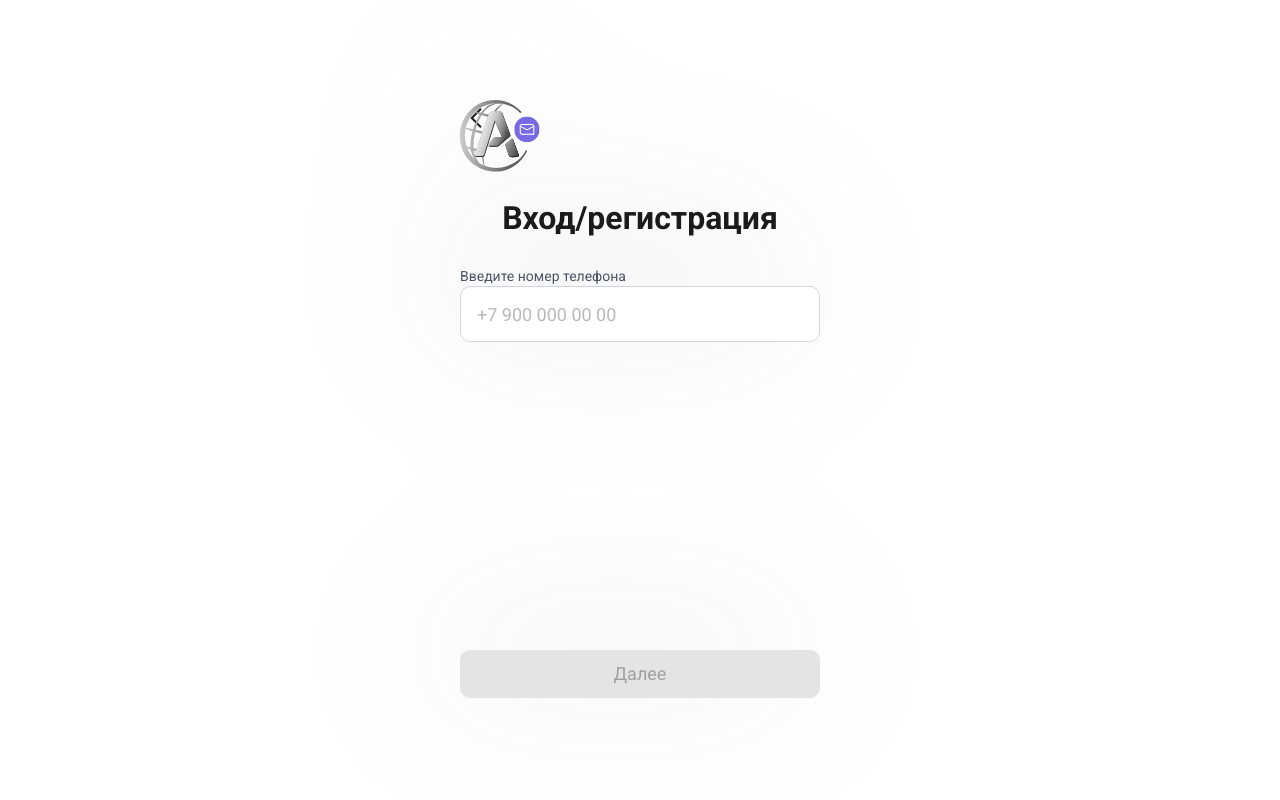
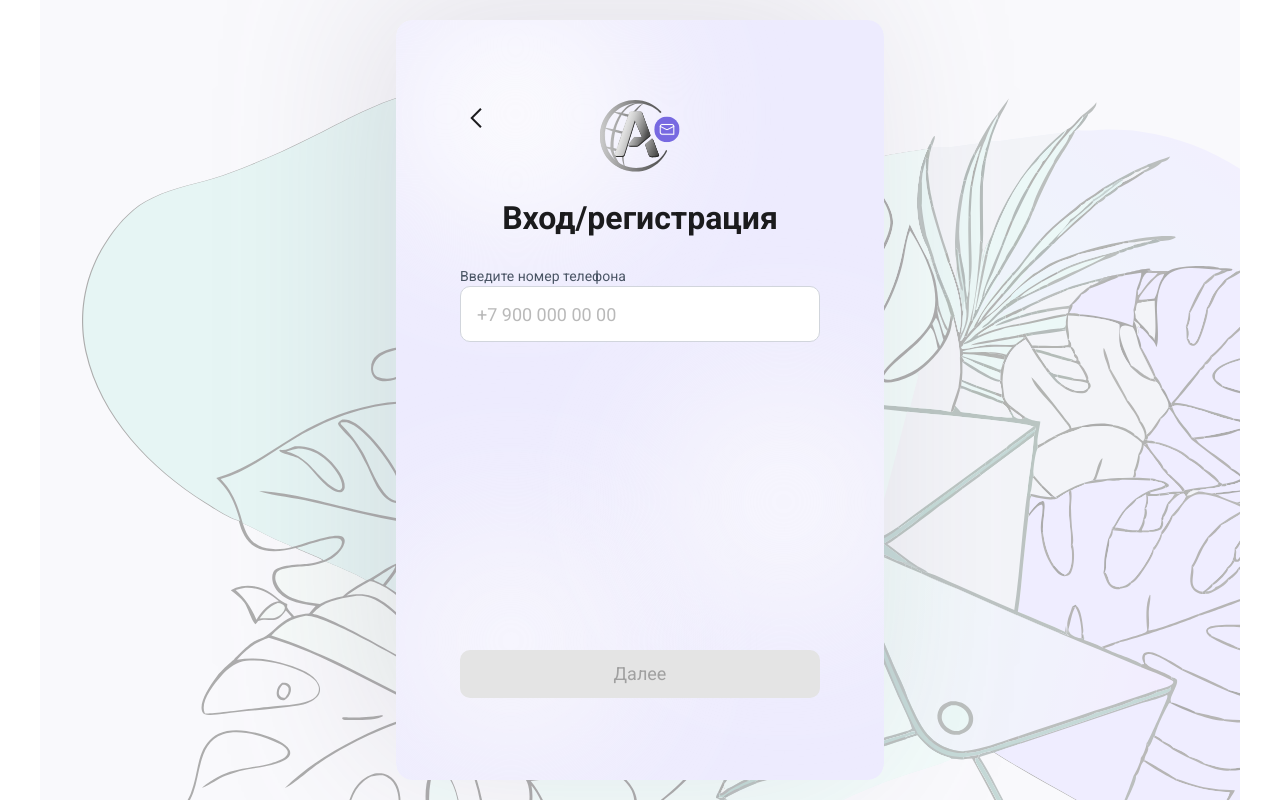
Before and after one commit to Fixer201/chat-frontend-4, a Next.js app: page /auth/register in a window 1280 px wide. Built offline with nearby package versions, Linux system fonts and the light colour scheme.

Commit message:
feat(adaptiv)

```diff
--- a/src/modules/auth/components/LoginForm.tsx
+++ b/src/modules/auth/components/LoginForm.tsx
@@ -1,3 +1,4 @@
+/* eslint-disable better-tailwindcss/no-unregistered-classes */
 /* eslint-disable better-tailwindcss/enforce-consistent-line-wrapping */
 
 'use client'
@@ -284,13 +285,8 @@ export default function LoginForm() {
         console.log('Личные данные:', data)
         setLoading(true)
         setError('')
-        // const csrfToken = document.cookie
-        //     .split('; ')
-        //     .find((row) => row.startsWith('csrftoken='))
-        //     ?.split('=')[1]
-        const accessToken =
-            // localStorage.getItem('access_token')
-            Cookies.get('access_token')
+
+        const accessToken = Cookies.get('access_token')
         const apiKey = process.env.NEXT_PUBLIC_API_KEY
         const url = apiKey
             ? `https://api.test.chat.ktsf.ru/api/v1/auth/messenger/profile/?api_key=${apiKey}`
@@ -392,17 +388,30 @@ export default function LoginForm() {
                     className={`
                       relative flex h-screen w-(--app-login-width) flex-col
                       items-center justify-center bg-transparent
-                      md:bg-(--app-login-background)
                     `}
+                    style={{
+                        backgroundImage: isMobile
+                            ? 'none'
+                            : 'var(--app-login-background)',
+                    }}
                 >
                     <div
                         className={`
-                         flex flex-col items-center justify-center gap-4 bg-white
-                      md:absolute md:h-48 md:w-30 md:flex-col
-                      md:items-center md:justify-center md:rounded-2xl
-                      md:bg-(--app-login-start)
-                      md:filter-app-start-screen-shadow
+                     start-screen-inner flex flex-col items-center
+                      justify-center gap-4 bg-app-login-start
+                      filter-app-start-screen-shadow
+                      md:absolute md:h-190 md:w-122 md:flex-col md:items-center
+                      md:justify-center md:rounded-2xl
+
                         `}
+                        style={{
+                            backgroundImage: isMobile
+                                ? 'none'
+                                : 'var(--app-login-start)',
+                            filter: isMobile
+                                ? 'none'
+                                : 'var(--app-start-screen-shadow)',
+                        }}
                     >
                         <div
                             className={`
@@ -435,9 +444,7 @@ export default function LoginForm() {
                                     width={78}
                                     height={70}
                                     className={`
-                                      absolute right-0 h-14 w-14
-                                      md:absolute md:right-40 md:left-0 md:h-18
-                                      md:w-20
+                                     absolute left-1/2 h-14 w-14 -translate-x-1/2 transform md:h-18 md:w-20
                                     `}
                                     loading="eager"
                                 />
--- a/src/modules/auth/components/RegisterForm.tsx
+++ b/src/modules/auth/components/RegisterForm.tsx
@@ -229,8 +229,7 @@ const RegisterForm = memo(function RegisterForm({
                     <div
                         className={`
                           absolute flex flex-col items-center justify-between
-                          gap-6
-                          md:justify-between
+                          gap-4 md:justify-between md:gap-6
                         `}
                     >
                         <div
@@ -258,8 +257,8 @@ const RegisterForm = memo(function RegisterForm({
                                 width={78}
                                 height={70}
                                 className={`
-                                  h-14 w-14
-                                  md:right-40 md:h-18 md:w-20
+                                absolute right-0 h-14 w-14
+      md:absolute md:left-1/2 md:h-18 md:w-20 md:-translate-x-1/2 md:transform
                                 `}
                                 loading="eager"
                             />
@@ -268,8 +267,8 @@ const RegisterForm = memo(function RegisterForm({
                         <div
                             className={`
                               flex h-126 w-90 flex-col items-center
-                              justify-between gap-6
-                              md:justify-between
+                              justify-between gap-4 md:justify-between
+                              md:gap-6
                             `}
                         >
                             <div
```
